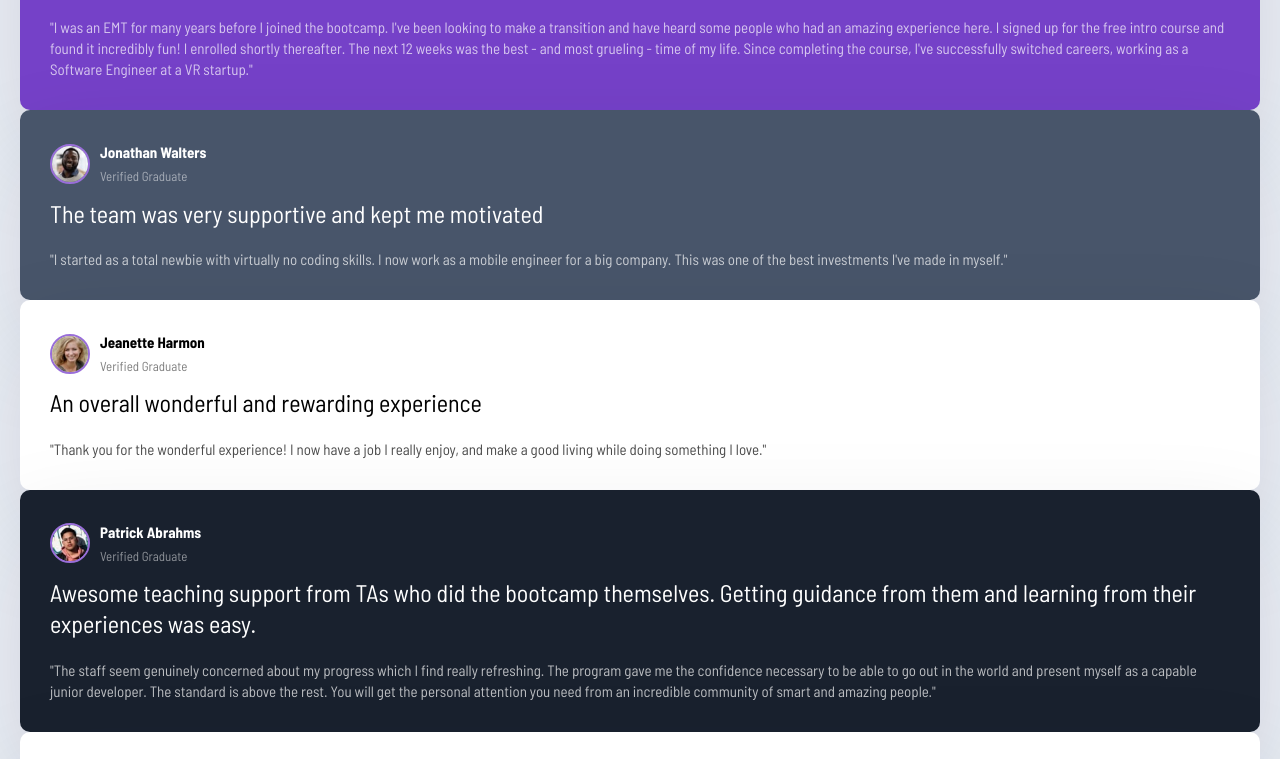
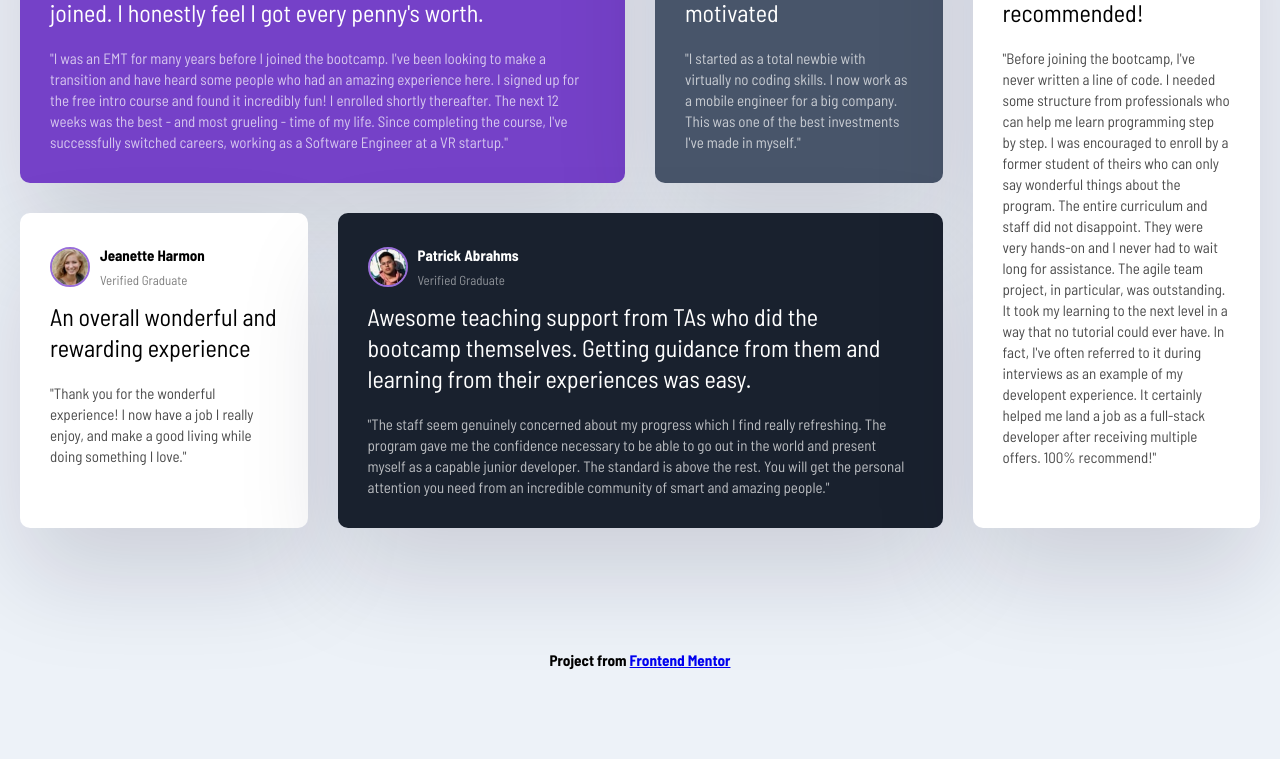
Before and after one commit to petrosAth/testimonials-grid, a plain HTML site: page index.html in a window 1280 px wide. Shown: the part 273-1032 px from the top of the page. After the commit the page ends 947 px from the top, so only its background shows below. Drawn offline with Linux system fonts and the light colour scheme.

Commit message:
Add display grid

```diff
--- a/styles/style.css
+++ b/styles/style.css
@@ -17,6 +17,11 @@ body {
   max-width: 1440px;
   margin: 100px auto;
   padding: 20px;
+  display: grid;
+  grid-template-columns: repeat(4, 1fr);
+  gap: 30px;
+}
+
 .card {
   background: white;
   border-radius: 10px;
@@ -78,6 +83,20 @@ body {
   color: white;
 }
 
+.card:nth-of-type(1) {
+  grid-column: 1 / 3;
+}
+
+.card:nth-of-type(4) {
+  grid-column: 2 / 4;
+  grid-row: 2;
+}
+
+.card:nth-of-type(5) {
+  grid-column: 4;
+  grid-row: 1 / 3;
+}
+
 footer {
   text-align: center;
 }
```
